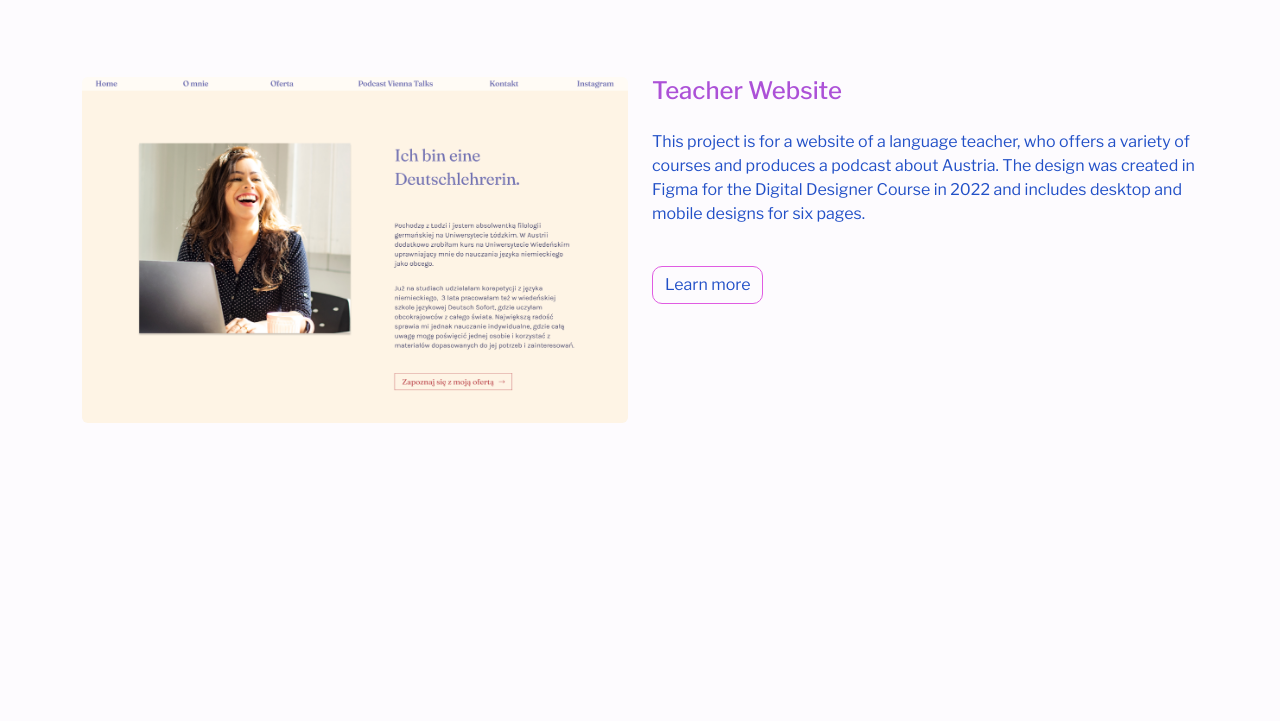
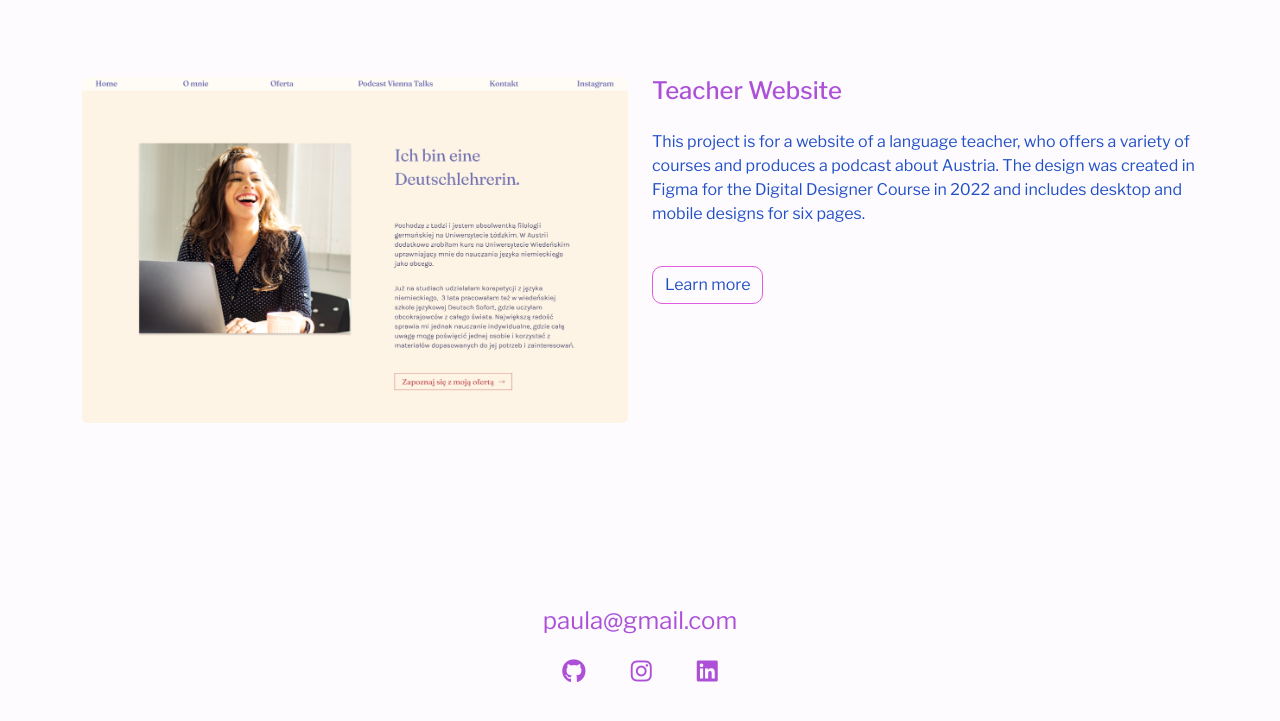
Before and after one commit to p0stro/portfolio-shecodes, a plain HTML site: page index.html in a window 1280 px wide. Shown: the part 1588-2309 px from the top of the page. Before the commit the page ends 2091 px from the top, so only its background shows below. Drawn offline with nearby package versions, Linux system fonts and the light colour scheme.

Commit message:
Add footer and styling

```diff
--- a/index.html
+++ b/index.html
@@ -116,6 +116,14 @@
           <a href="#" class="btn mt-4">Learn more</a>
         </div>
       </div>
+      <footer>
+        <a href="mailto:paula@gmail.com" class="email-link">paula@gmail.com</a>
+        <div class="social-links text-center">
+          <a href=""><i class="fa-brands fa-github"></i></a>
+          <a href=""> <i class="fa-brands fa-instagram"></i></a>
+          <a href=""><i class="fa-brands fa-linkedin"></i></a>
+        </div>
+      </footer>
     </div>
   </body>
 </html>
--- a/styles/portfolio.css
+++ b/styles/portfolio.css
@@ -138,6 +138,26 @@ nav a:hover,
   font-weight: 700;
 }
 
+footer {
+  text-decoration: none;
+  font-size: 24px;
+  text-align: center;
+  margin: 180px 0 40px;
+}
+footer .email-link {
+  padding: 12px;
+}
+
+footer .fa-brands {
+  margin: 14px;
+  padding: 6px;
+}
+footer .email-link:hover,
+.fa-brands:hover {
+  background-color: #2250c7;
+  color: var(--secondary-color);
+}
+
 @media (max-width: 800px) {
   .hero {
     padding: 60px 0;
```
